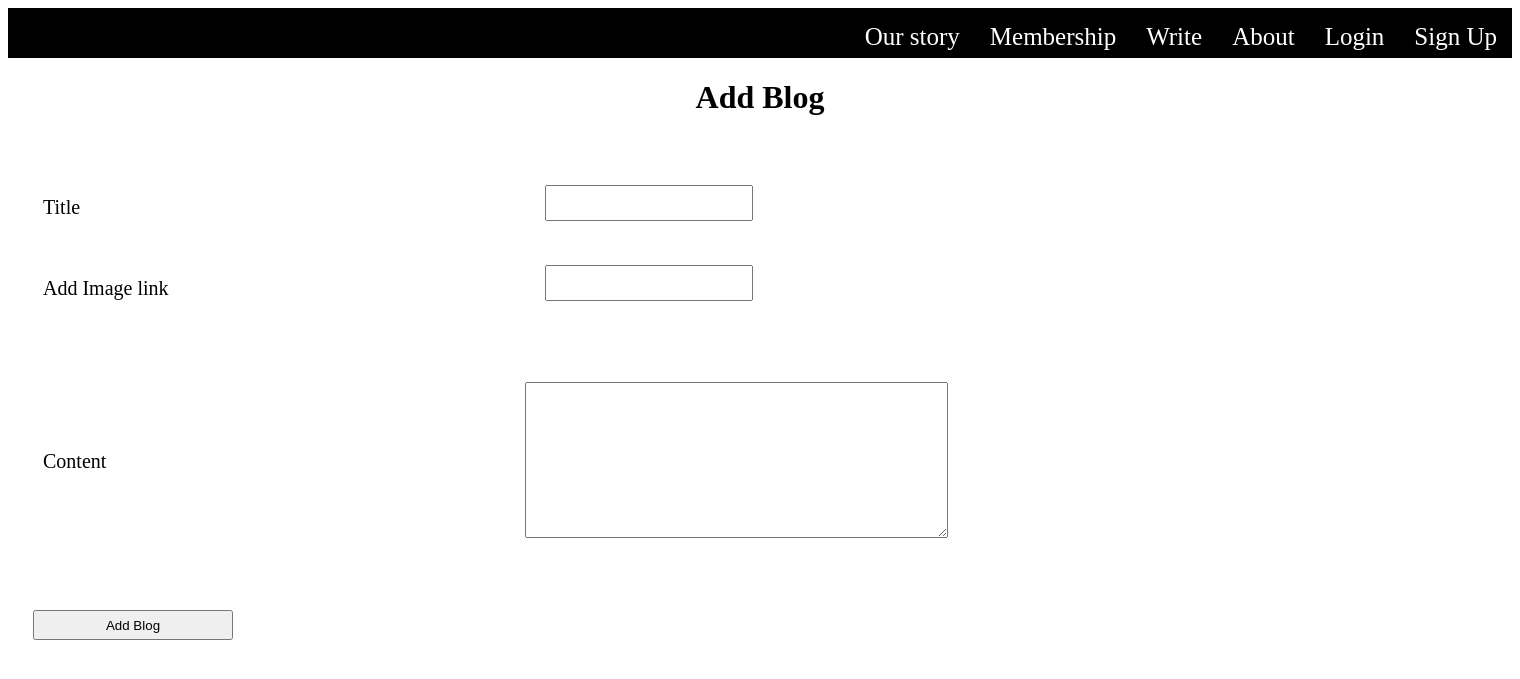
After one commit to Insights4all/BlogWebsite, a PHP site: page /write.php in a window 1520 px wide. The commit adds this page. Shown: the top 679 px of the page. Run offline with PHP 8.4, Linux system fonts and the light colour scheme.

Commit message:
Updated code

```diff
--- /dev/null
+++ b/write.css
@@ -0,0 +1,49 @@
+.navbar {
+  list-style-type: none;
+  overflow: hidden;
+  margin: 0px;
+  margin-top: 0px;
+  padding: 0px;
+  background-color: black;
+  height: 50px;
+}
+
+li {
+  float: right;
+}
+
+li a {
+  text-decoration: none;
+  display: block;
+  padding: 15px;
+  font-size: 25px;
+  color: white;
+}
+li a:hover {
+  background-color: white;
+  color: black;
+}
+
+table {
+  margin-top: 50px;
+  font-family: "Ebrima";
+  background-color: white;
+  height: 500px;
+  width: 1500px;
+}
+label {
+  margin-left: 30px;
+  font-size: 20px;
+}
+
+input {
+  width: 200px;
+  height: 30px;
+  text-align: center;
+  margin-left: 20px;
+  margin-bottom: 10px;
+  margin-right: 0px;
+}
+input:focus {
+  border: 1px solid black;
+}
--- /dev/null
+++ b/write.php
@@ -0,0 +1,125 @@
+<!DOCTYPE html>
+<head>
+    <title>Write</title>
+    <meta content="width=device-width, initial-scale=1" name="viewport" />
+    <link rel="stylesheet" href="write.css">
+</head>
+<body>
+<?php
+  $message="";
+  $message2="";
+  $message3="";
+if ($_SERVER["REQUEST_METHOD"]=="POST")
+  {
+$servername = "localhost";
+$username = "root";
+$password = "";
+$dbname = "blog";
+
+$connection = mysqli_connect($servername, $username, $password, $dbname);
+
+if ($connection->connect_error) {
+    echo "Connection Failed";
+}
+else{
+    echo "";
+}
+
+$title = $_POST['title'];
+$pic = $_POST['pic'];
+$content=$_POST['content'];
+
+
+$validtitle ='';
+$validpic='';
+$validcontent='';
+
+if(empty($title)){
+  echo $title;
+  $message="Please Enter your Title";
+}
+else{
+  $validtitle=$title;
+}
+
+if(empty($pic)){
+  $message2="Please add an image";
+}
+
+  else{
+    $validpic=$pic;
+  }
+
+
+if(empty($content)){
+  $message3="Please fill in content in the text area provided";
+}
+  else{
+    $validcontent=$content;
+  }
+
+if($validtitle!='' && $validpic!='' && $validcontent!='')
+{
+  $sql = "INSERT INTO addblog values ('','$validtitle','$validpic','$validcontent')" ;
+if ($connection->query($sql) === TRUE)
+{
+header('Location: login.php');
+}
+else {
+    header('Location: signup.php');
+}
+
+
+
+}
+  }
+
+?>
+   <ul class="navbar">
+
+       <li><a href="signup.php">Sign Up</a></li>
+       <li><a href="login.html">Login</a></li>
+       <li><a href="#">About</a></li>
+       <li><a href="write.php">Write</a></li>
+       <li><a href="">Membership</a></li>
+       <li><a href="#">Our story</a></li>
+     </ul>
+
+
+
+    <center>
+    <h1>Add Blog</h1>
+    <form action="write.php" method="POST" enctype="multipart/form-data">
+
+        <table>
+                    <tr>
+                    <td><label>Title</label></td>
+                    <td><input type= "text" name="title"> </td>
+                    <td><?php echo $message ?></td>
+
+
+
+
+
+                </tr>
+
+                <tr>
+                    <td><label>Add Image link</label></td>
+                    <td><input type= "text"  name="pic"></td>
+                    <td><?php echo $message2 ?></td>
+                </tr>
+                <tr>
+                    <td><label>Content</label></td>
+                    <td><textarea  name="content" rows="10" cols="50"></textarea></td>
+                    <td><?php echo $message3 ?></td>
+                 </tr>
+                <tr>
+                    <td><input type="submit" value="Add Blog" class="blogsubmit" /></td>
+                  </tr>
+        </table>
+        </form>
+
+    </center>
+</body>
+
+</html>
```
Also changed, not shown: index.php (added, +101 -0 lines), login.css (added, +121 -0 lines), login.php (added, +101 -0 lines), logout.php (added, +10 -0 lines), signup2.php (+12 -4 lines).
